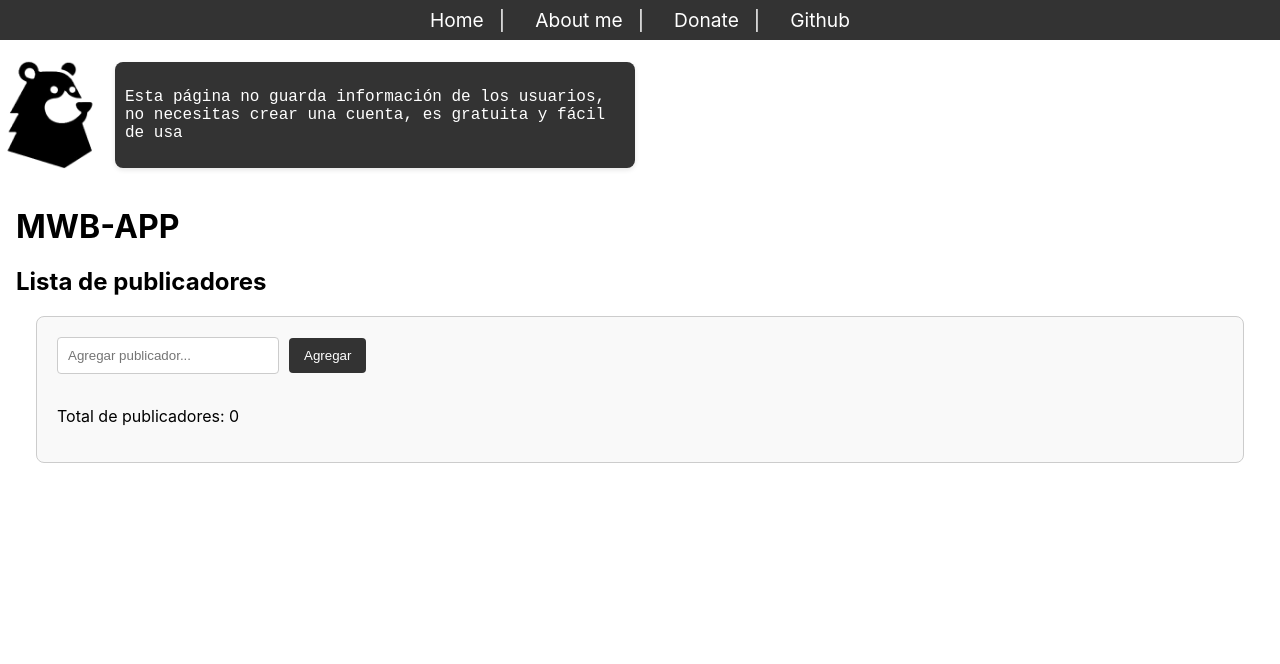
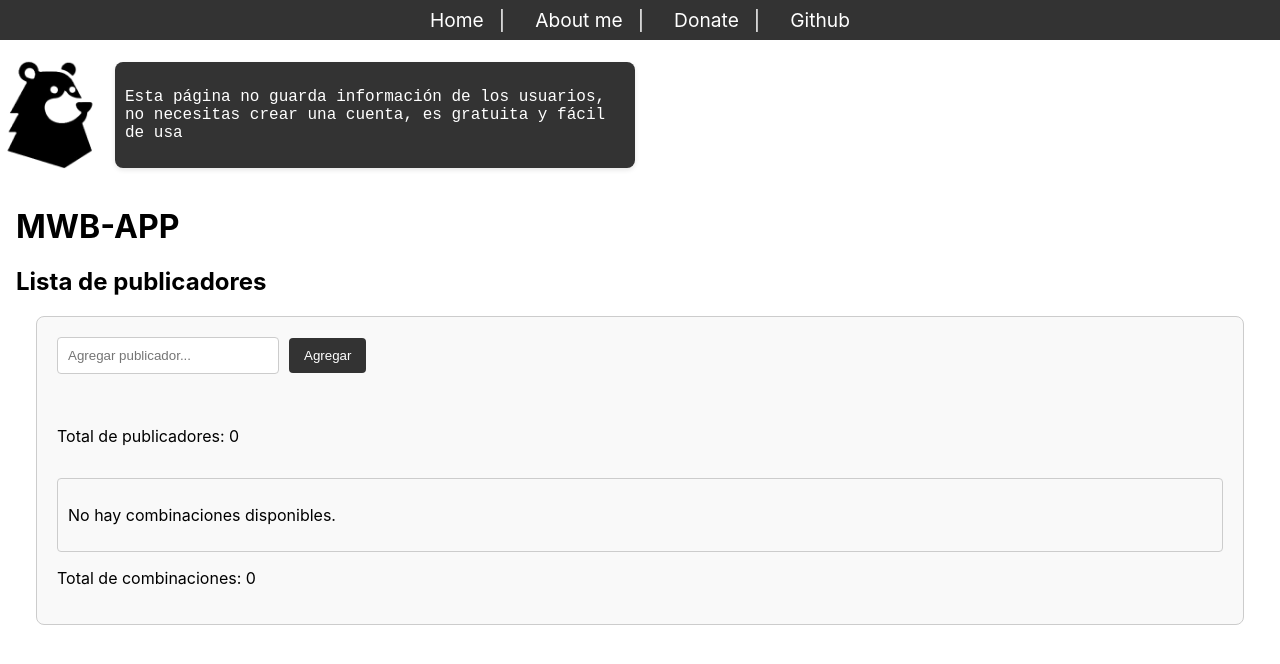
Before and after one commit to JezerAvila/mwb-app, a React (Create React App) app: page / in a window 1280 px wide. Shown: the top 664 px of the page. Built offline with nearby package versions, Linux system fonts and the light colour scheme.

Commit message:
Generacion de combinaciones completa

```diff
--- a/src/componentes/UserList.css
+++ b/src/componentes/UserList.css
@@ -13,6 +13,7 @@
     border: 1px solid #ccc;
     border-radius: 8px;
     background-color: #f9f9f9;
+    position: relative;
   }
 
   .user-input {
@@ -71,3 +72,47 @@
   .remove-button:hover {
     color: var(--hover-color);
   }
+
+
+  .footer-container {
+    display: flex;
+    justify-content: space-between; /* Distribuye el texto y el botón */
+    align-items: center; /* Alinea verticalmente los elementos */
+    margin-top: 20px;
+  }
+
+  /* Para el boton de combinaciones: */
+  .generate-button {
+    padding: 8px 16px;
+    background-color: var(--primary-color);
+    color: white;
+    border: none;
+    border-radius: 4px;
+    cursor: pointer;
+  }
+
+  .generate-button:hover {
+    color: var(--hover-color);
+  }
+
+  .pairs-list {
+    display: flex;
+    flex-wrap: wrap; /* Permite que los elementos salten a la siguiente fila si no hay más espacio */
+    gap: 10px; /* Añade un espacio entre los elementos */
+    padding: 10px;
+    border: 1px solid #ccc;
+    border-radius: 4px;
+    background-color: #f9f9f9;
+    max-height: 200px; /* Limita la altura para evitar que se expanda mucho */
+    overflow-y: auto; /* Añade scroll si hay muchas combinaciones */
+    list-style: none; /* Eliminar puntos o viñetas */
+  }
+
+  .pair-item {
+    background-color: #ffffff;
+    border: 1px solid #ccc;
+    padding: 5px;
+    border-radius: 4px;
+    font-family: 'Courier New', Courier, monospace;
+    font-size: larger;
+  }
--- a/src/componentes/UserList.jsx
+++ b/src/componentes/UserList.jsx
@@ -4,6 +4,7 @@ import './UserList.css'; // Asegúrate de importar el archivo CSS para los estil
 const UserList = () => {
   const [users, setUsers] = useState([]);
   const [user, setUser] = useState('');
+  const [pairs, setPairs] = useState([]);  // Estado para las combinaciones
 
   // Cargar usuarios desde localStorage cuando el componente se monta
   useEffect(() => {
@@ -36,6 +37,20 @@ const UserList = () => {
     setUsers(newUsers);
   };
 
+
+  // Función para generar las combinaciones de parejas
+  const generatePairs = () => {
+    const newPairs = [];
+    // Generar todas las combinaciones posibles de dos personas
+    for (let i = 0; i < users.length; i++) {
+      for (let j = i + 1; j < users.length; j++) {
+        newPairs.push(`${users[i]} - ${users[j]}`);
+      }
+    }
+    setPairs(newPairs); // Actualizar el estado de las combinaciones
+  };
+
+
   return (
     <div className="user-list-container">
       <input
@@ -54,7 +69,39 @@ const UserList = () => {
           </li>
         ))}
       </ul>
-      <p>Total de publicadores: {users.length}</p>
+
+
+
+      <div className="footer-container">
+          <p>Total de publicadores: {users.length}</p>
+
+          {/* Mostrar el botón de generar combinaciones solo si hay más de 3 usuarios */}
+          {users.length >= 3 && (
+            <button
+              onClick={generatePairs}  // Llamada directa a la función
+              className="generate-button"
+            >
+              Generar combinaciones
+            </button>
+          )}
+      </div>
+
+
+
+      {/* Mostrar las combinaciones en un <ul> */}
+      <ul className="pairs-list">
+        {pairs.length > 0 ? (
+          pairs.map((pair, index) => (
+            <li key={index} className="pair-item">
+              {pair}
+            </li>
+          ))
+        ) : (
+          <p>No hay combinaciones disponibles.</p>
+        )}
+      </ul>
+      <p>Total de combinaciones: {pairs.length}</p>
+
     </div>
   );
 };
```
